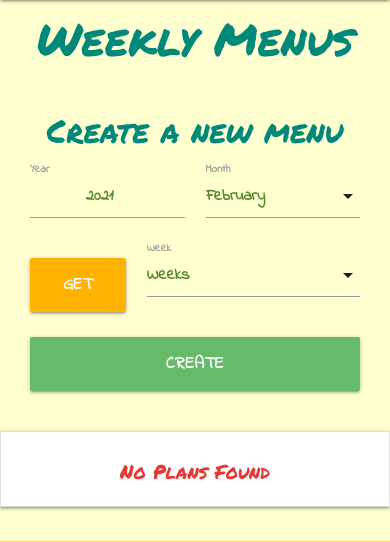
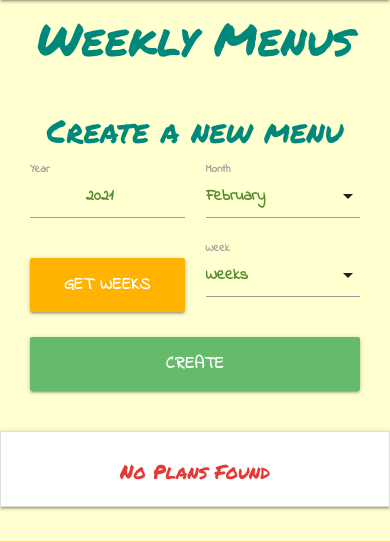
Before and after one commit to Code-Institute-Submissions/KWSNick-meal-planner_MResub, a Flask app: page /weekly_menus in a window 390 px wide. Shown: the part 56-598 px from the top of the page. Run offline with Flask 2, Linux system fonts and the light colour scheme; data that the repository does not hold is empty; some libraries are stand-ins or nearby versions.

Commit message:
Reduced text in week_select options from Week Commencing to W/C and reduced size of this select input at small breakpoint. Increased size of Get Weeks button at small breakpoint.

```diff
--- a/templates/weekly_menus.html
+++ b/templates/weekly_menus.html
@@ -37,14 +37,14 @@
                     </select>
                     <label for="month_select">Month</label>
                 </div>
-                <div class="col s4">
+                <div class="col s6 m4">
                     <!--When this button is pressed the year and month is sent to the routing method and if the week_select has no valid week selected
                                     then it refreshes the page but has obtained weeks to select.-->
                     <button id="get_weeks_btn" class="col s12 waves-effect waves-light btn-large amber darken-1"
                         type="submit">Get Weeks</button>
                 </div>
                 <div class="row">
-                    <div class="input-field center col s8">
+                    <div class="input-field center col s6 m8">
                         {% set i = namespace(value=0) %}
                         <select class="center" id="week_select" name="week_select" required>
                             <option value="no weeks" selected>Weeks</option>
@@ -54,7 +54,7 @@
                             <!--If the week begins in the month then the first item is used to show an option to the user.-->
                             {% else %}
                             <option value="{{ i.value }}">
-                                Week Commencing:
+                                W/C:
                                 {% if week.0 == 1 %}
                                 {{ week.0 }}st,
                                 {% elif week.0 == 2 %}
```
